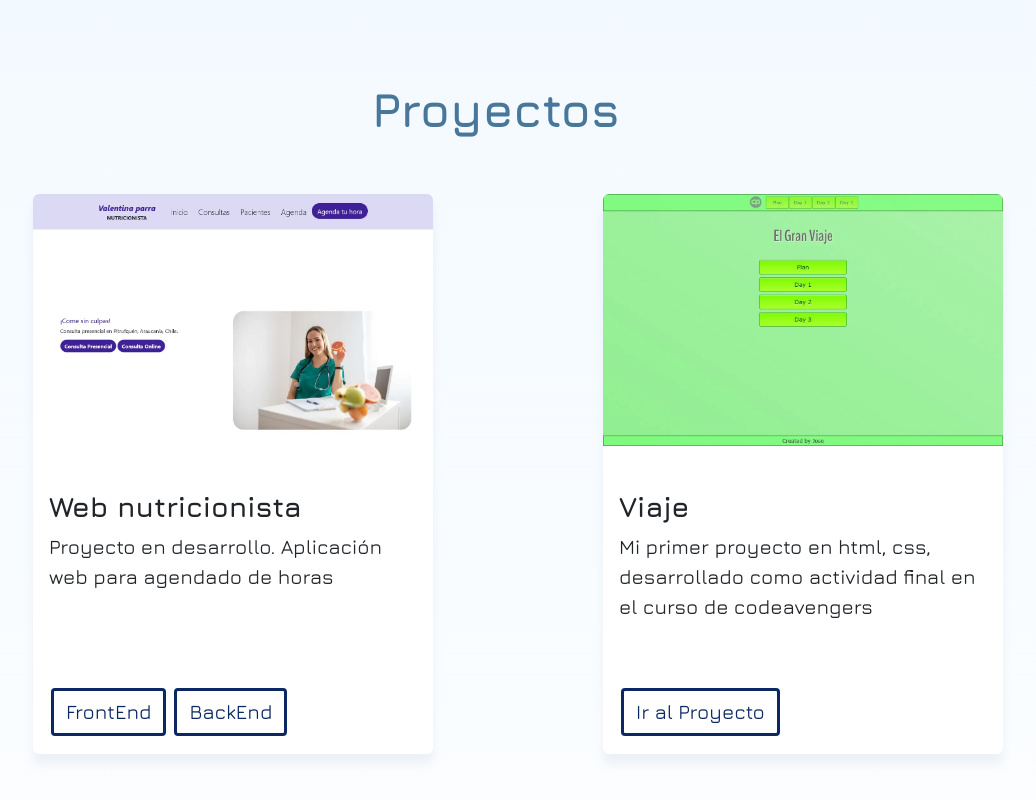
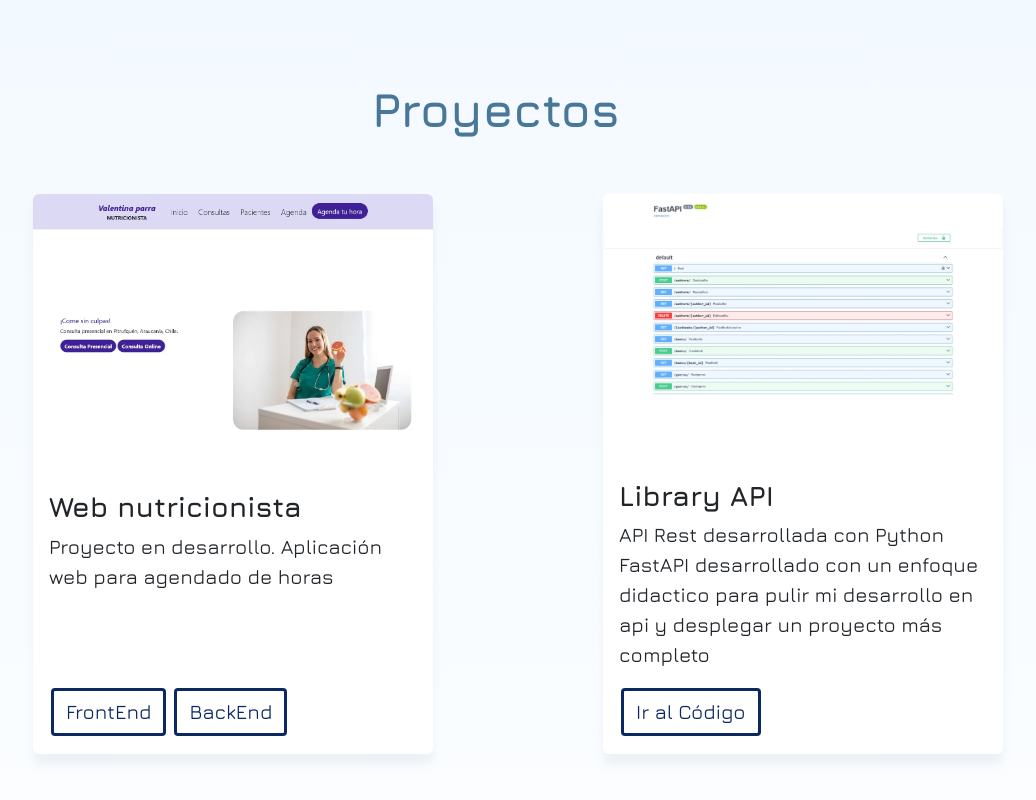
Before and after one commit to DarthSeveros/darthseveros.github.io, a plain HTML site: page index.html in a window 1280 px wide. Shown: the part 2875-3675 px from the top of the page, without its empty margins (144-1180 px from the left). Drawn offline with nearby package versions, Linux system fonts and the light colour scheme; a web font is replaced by a local one.

Commit message:
Update proyect Changed proyect image and description

```diff
--- a/index.html
+++ b/index.html
@@ -144,14 +144,14 @@
             <div class="card my-5 mx-auto card-project">
               <div class="row flex-column g-0 h-100">
                 <div class="col">
-                  <img src="img/elgranviaje.webp" class="img-fluid rounded-top" alt="...">
+                  <img src="img/fastapi.webp" class="img-fluid rounded-top" alt="...">
                 </div>
                 <div class="col">
                   <div class="card-body h-100 d-flex flex-column">
-                    <h5 class="card-title">Viaje</h5>
-                    <p class="card-text">Mi primer proyecto en html, css, desarrollado como actividad final en el curso de codeavengers</p>
+                    <h5 class="card-title">Library API</h5>
+                    <p class="card-text">API Rest desarrollada con Python FastAPI desarrollado con un enfoque didactico para pulir mi desarrollo en api y desplegar un proyecto más completo</p>
                     <div class="mt-auto">
-                      <a href="https://sea-turtle-app-9jzcz.ondigitalocean.app/" class="btn btn-animate" target="_blank">Ir al Proyecto</a>
+                      <a href="https://github.com/DarthSeveros/library" class="btn btn-animate" target="_blank">Ir al Código</a>
                     </div>
                   </div>
                 </div>
```
Also changed, not shown: img/fastapi.png (added), img/fastapi.webp (added).
